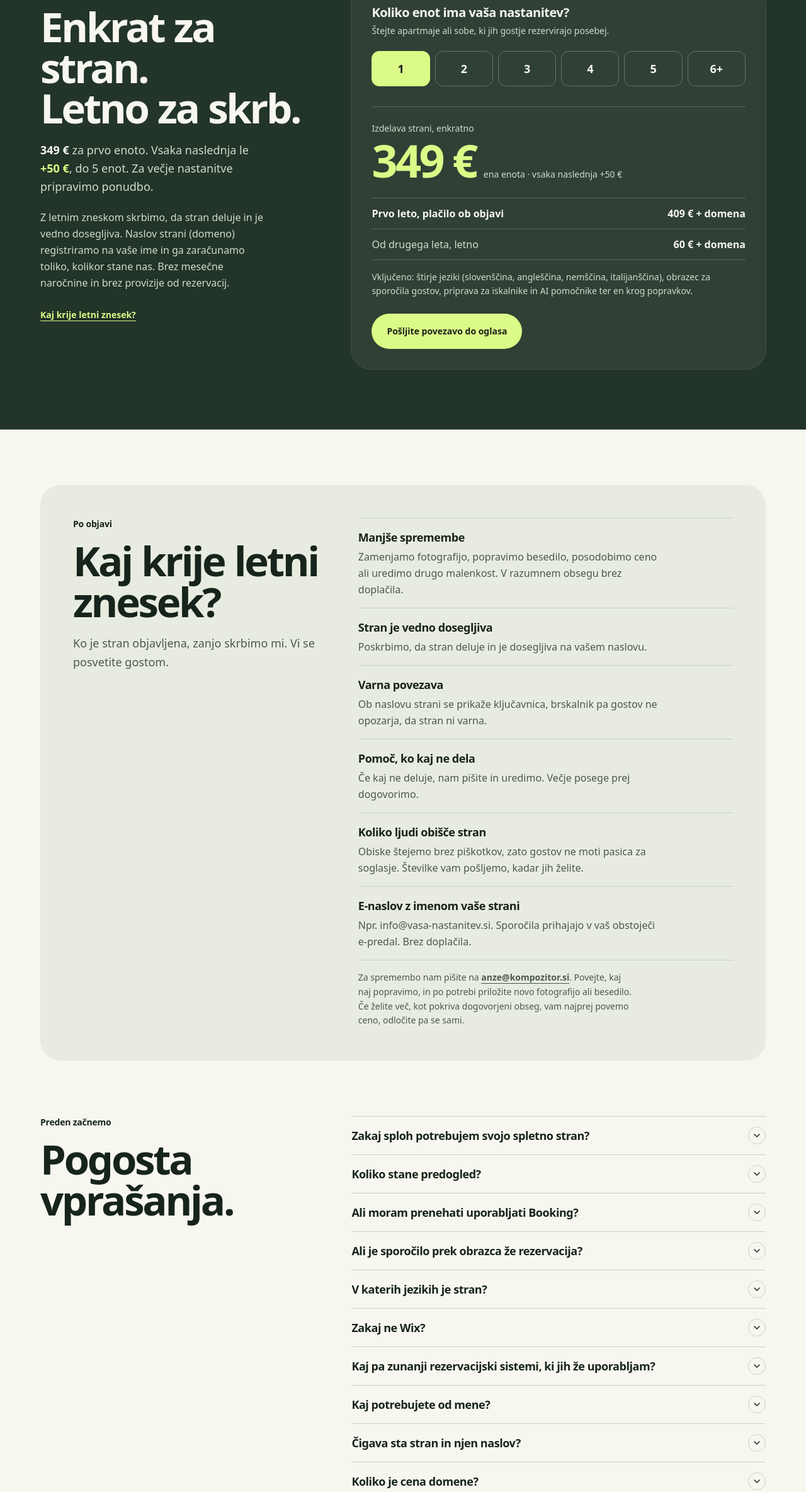
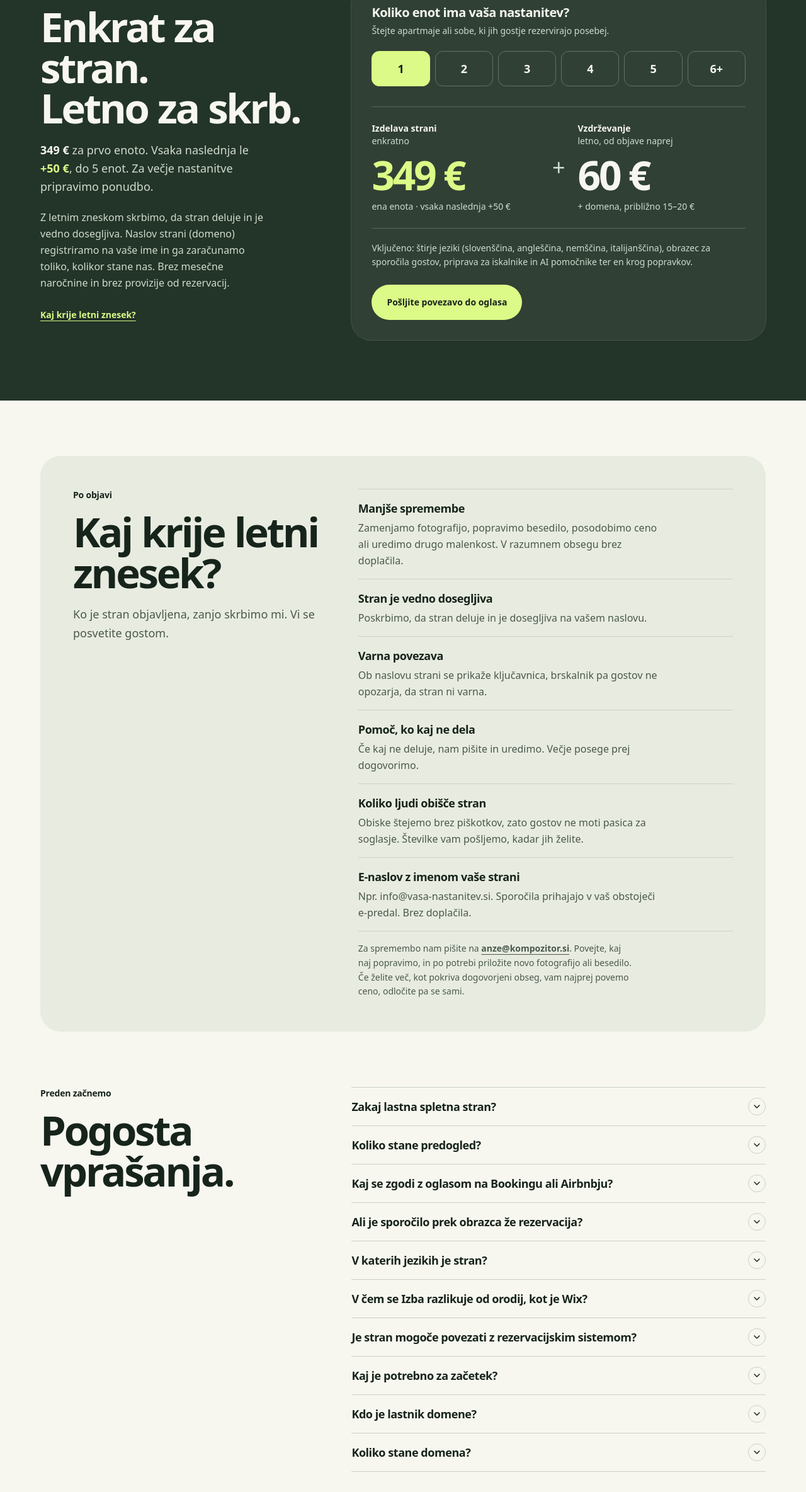
Before and after one commit to stravs/kompozitor.si, an Astro site: page /izba in a window 1280 px wide. Shown: the part 3942-6311 px from the top of the page at 63% size. Built offline with nearby package versions, Linux system fonts and the light colour scheme; Astro itself is replaced by a stand-in of ours.

Commit message:
Simplify Izba pricing and refine FAQ wording
- Pricing shows setup + yearly maintenance side by side, with domain estimate
- FAQ questions reworded to a neutral, less personal tone

Co-Authored-By: Claude Opus 5.5 <noreply@anthropic.com>

```diff
--- a/src/pages/izba/index.astro
+++ b/src/pages/izba/index.astro
@@ -69,16 +69,16 @@ const maintenance = [
   ['E-naslov z imenom vaše strani', 'Npr. info@vasa-nastanitev.si. Sporočila prihajajo v vaš obstoječi e-predal. Brez doplačila.'],
 ];
 const questions = [
-  ['Zakaj sploh potrebujem svojo spletno stran?', 'Da niste odvisni samo od Bookinga. Če Booking ali Airbnb spremeni pravila ali provizije ali vaš oglas skrije, lahko ostanete brez gostov. Lastna stran je vaša. Gostje vam prek nje pišejo neposredno, brez provizije. Vse več ljudi nastanitve išče tudi z orodji umetne inteligence, ki dostikrat predlagajo povezave do uradnih strani nastanitev.'],
-  ['Koliko stane predogled?', 'Nič. Predogled pripravimo v 3 delovnih dneh in vas na nič ne veže. Če vam ni všeč, ne plačate ničesar.'],
-  ['Ali moram prenehati uporabljati Booking?', 'Ne. Booking in Airbnb lahko obdržite. Stran je dodaten kraj, kjer vas gostje spoznajo in vam pišejo neposredno.'],
+  ['Zakaj lastna spletna stran?', 'Z lastno stranjo niste odvisni le od Bookinga. Če Booking ali Airbnb spremeni pravila ali provizije ali vaš oglas skrije, lahko ostanete brez gostov. Lastna stran je vaša. Gostje vam prek nje pišejo neposredno, brez provizije. Vse več ljudi nastanitve išče tudi z orodji umetne inteligence, ki dostikrat predlagajo povezave do uradnih strani nastanitev.'],
+  ['Koliko stane predogled?', 'Predogled je brezplačen. Pripravimo ga v 3 delovnih dneh. Če vam ni všeč, ne plačate ničesar.'],
+  ['Kaj se zgodi z oglasom na Bookingu ali Airbnbju?', 'Nič. Oglas ostane, kot je. Spletna stran je dodaten kraj, kjer vas gostje spoznajo in vam pišejo neposredno.'],
   ['Ali je sporočilo prek obrazca že rezervacija?', 'Ne. Sporočilo gosta pride na vaš e-naslov, termin in ceno pa se z njim dogovorite sami. Stran nima koledarja zasedenosti in ne sprejema plačil.'],
   ['V katerih jezikih je stran?', 'V slovenščini, angleščini, nemščini in italijanščini, brez doplačila. Slovensko in angleško različico pregledamo sami. Nemščine in italijanščine ne govorimo, zato vam ti različici pred objavo pošljemo v pregled.'],
-  ['Zakaj ne Wix?', 'Pri Wixu stran naredite sami. Pri Izbi nam pošljete povezavo, za ostalo poskrbimo mi.'],
-  ['Kaj pa zunanji rezervacijski sistemi, ki jih že uporabljam?', 'Preverimo, kako lahko vaš rezervacijski sistem (npr. Bentral ali SnapGuest) povežemo s spletno stranjo. Če je povezava mogoča, jo za zdaj uredimo brez doplačila.'],
-  ['Kaj potrebujete od mene?', 'Samo povezavo do oglasa na Bookingu ali Airbnbju. Ne potrebujemo gesel, novih besedil ali fotografij.'],
-  ['Čigava sta stran in njen naslov?', 'Naslov strani (domeno) registriramo na vaše ime in ga zaračunamo toliko, kolikor stane nas. Če se kdaj odločite končati sodelovanje, stran ugasne, vi pa obdržite naslov in dobite vse datoteke strani. Pri selitvi vam pomagamo.'],
-  ['Koliko je cena domene?', 'Domena .si stane približno 15 do 20 € na leto z DDV, domena .com podobno. Zaračunamo jo toliko, kolikor stane nas, in vam ceno povemo pred registracijo.'],
+  ['V čem se Izba razlikuje od orodij, kot je Wix?', 'Pri Wixu in podobnih orodjih stran izdelate sami. Pri Izbi zadošča povezava do oglasa, za vse ostalo poskrbimo mi.'],
+  ['Je stran mogoče povezati z rezervacijskim sistemom?', 'Preverimo, kako lahko obstoječi rezervacijski sistem (npr. Bentral ali SnapGuest) povežemo s spletno stranjo. Če je povezava mogoča, jo za zdaj uredimo brez doplačila.'],
+  ['Kaj je potrebno za začetek?', 'Le povezava do oglasa na Bookingu ali Airbnbju. Gesla, nova besedila in fotografije niso potrebni.'],
+  ['Kdo je lastnik domene?', 'Naslov strani (domeno) registriramo na vaše ime in ga zaračunamo toliko, kolikor stane nas. Če se kdaj odločite končati sodelovanje, stran ugasne, vi pa obdržite naslov in dobite vse datoteke strani. Pri selitvi vam pomagamo.'],
+  ['Koliko stane domena?', 'Domena .si stane približno 15 do 20 € na leto z DDV, domena .com podobno. Zaračunamo jo toliko, kolikor stane nas, in vam ceno povemo pred registracijo.'],
 ];
 ---
 <!doctype html>
@@ -294,16 +294,23 @@ const questions = [
               </div>
             </fieldset>
 
-            <div aria-live="polite" class="mt-7 border-t border-white/20 pt-6 sm:mt-8">
-              <p class="text-sm text-(--on-deep)">Izdelava strani, enkratno</p>
-              <p class="mt-1 flex flex-wrap items-baseline gap-x-3"><output data-out="setup" class="text-[clamp(3rem,8vw,4.5rem)] leading-none font-semibold tracking-[-.05em] text-(--accent) tabular-nums">{euro(pricing.base)}</output><span data-out="formula" class="text-sm text-(--on-deep)">ena enota · vsaka naslednja +{euro(pricing.perUnit)}</span></p>
-              <p data-quote hidden class="mt-3 max-w-[40ch] text-sm leading-relaxed text-(--on-deep)">Pri večjih nastanitvah ceno določimo po pregledu gradiva. Pošljite povezavo in pripravimo ponudbo.</p>
-              <dl data-priced class="mt-6 divide-y divide-white/20 border-y border-white/20 text-sm sm:text-base">
-                <div class="flex justify-between gap-4 py-3"><dt class="font-semibold">Prvo leto, plačilo ob objavi</dt><dd class="text-right font-semibold tabular-nums"><span data-out="first">{euro(pricing.base + pricing.yearly)}</span> + domena</dd></div>
-                <div class="flex justify-between gap-4 py-3"><dt class="text-(--on-deep)">Od drugega leta, letno</dt><dd class="text-right font-semibold tabular-nums">{euro(pricing.yearly)} + domena</dd></div>
-              </dl>
-              <p class="mt-4 text-sm leading-relaxed text-(--on-deep)">Vključeno: štirje jeziki (slovenščina, angleščina, nemščina, italijanščina), obrazec za sporočila gostov, priprava za iskalnike in AI pomočnike ter en krog popravkov.</p>
+            <div aria-live="polite" class="mt-7 grid gap-6 border-t border-white/20 pt-6 sm:mt-8 sm:grid-cols-[minmax(0,1fr)_auto_minmax(0,1fr)] sm:gap-5">
+              <div>
+                <p class="text-sm font-semibold">Izdelava strani</p>
+                <p class="text-sm text-(--on-deep)">enkratno</p>
+                <output data-out="setup" class="mt-3 block text-[clamp(2.75rem,7vw,4rem)] leading-none font-semibold tracking-[-.05em] text-(--accent) tabular-nums">{euro(pricing.base)}</output>
+                <p data-out="formula" class="mt-2 text-sm text-(--on-deep)">ena enota · vsaka naslednja +{euro(pricing.perUnit)}</p>
+                <p data-quote hidden class="mt-2 max-w-[40ch] text-sm leading-relaxed text-(--on-deep)">Pri večjih nastanitvah ceno določimo po pregledu gradiva. Pošljite povezavo in pripravimo ponudbo.</p>
+              </div>
+              <span data-priced aria-hidden="true" class="text-4xl leading-none font-light text-(--on-deep) max-sm:hidden sm:self-center">+</span>
+              <div data-priced class="border-t border-white/20 pt-6 sm:border-0 sm:pt-0">
+                <p class="text-sm font-semibold">Vzdrževanje</p>
+                <p class="text-sm text-(--on-deep)">letno, od objave naprej</p>
+                <p class="mt-3 text-[clamp(2.75rem,7vw,4rem)] leading-none font-semibold tracking-[-.05em] tabular-nums">{euro(pricing.yearly)}</p>
+                <p class="mt-2 text-sm text-(--on-deep)">+ domena, približno 15–20 €</p>
+              </div>
             </div>
+            <p class="mt-6 border-t border-white/20 pt-5 text-sm leading-relaxed text-(--on-deep)">Vključeno: štirje jeziki (slovenščina, angleščina, nemščina, italijanščina), obrazec za sporočila gostov, priprava za iskalnike in AI pomočnike ter en krog popravkov.</p>
 
             <a href="#stik" class={`${buttonOnDark} mt-6`}>Pošljite povezavo do oglasa</a>
           </div>
@@ -471,7 +478,7 @@ const questions = [
       const units = Number((event.target as HTMLInputElement).value);
       const setup = setupPrice(units);
       calc.querySelector<HTMLElement>('[data-quote]')!.hidden = setup !== null;
-      calc.querySelector<HTMLElement>('[data-priced]')!.hidden = setup === null;
+      for (const el of calc.querySelectorAll<HTMLElement>('[data-priced]')) el.hidden = setup === null;
       if (setup === null) {
         out('setup').textContent = 'Po dogovoru';
         out('formula').textContent = '';
@@ -479,7 +486,6 @@ const questions = [
       }
       out('setup').textContent = euro(setup);
       out('formula').textContent = units === 1 ? `ena enota · vsaka naslednja +${euro(pricing.perUnit)}` : `${euro(pricing.base)} + ${units - 1} × ${euro(pricing.perUnit)}`;
-      out('first').textContent = euro(setup + pricing.yearly);
       const select = document.querySelector<HTMLSelectElement>('#enote');
       if (select) select.value = String(units);
     });
--- a/tests/izba-proposal.test.mjs
+++ b/tests/izba-proposal.test.mjs
@@ -22,8 +22,7 @@ test('Research proposal is a coherent, honest sales preview', () => {
   assert.deepEqual([...calc.matchAll(/<input\b[^>]*type="radio"[^>]*value="(\d+)"/g)].map(([, v]) => v), ['1', '2', '3', '4', '5', '6']);
   assert.match(calc, /value="1"[^>]*checked/);
   assert.match(calc, /data-out="setup"[^>]*>349 €</);
-  assert.match(calc, /data-out="first"[^>]*>409 €<\/span> \+ domena/);
-  assert.match(calc, /Od drugega leta, letno<\/dt><dd[^>]*>60 € \+ domena</);
+  assert.match(calc, /Vzdrževanje<\/p>[\s\S]*?>60 €<\/p>[\s\S]*?\+ domena/);
   assert.doesNotMatch(html, /90 €\/leto|60 ali 90 €/);
   const contact = html.match(/<section\b[^>]*id="stik"[^>]*>([\s\S]*?)<\/section>/)?.[1] ?? '';
   const form = contact.match(/<form\b[^>]*>/)?.[0] ?? '';
```
